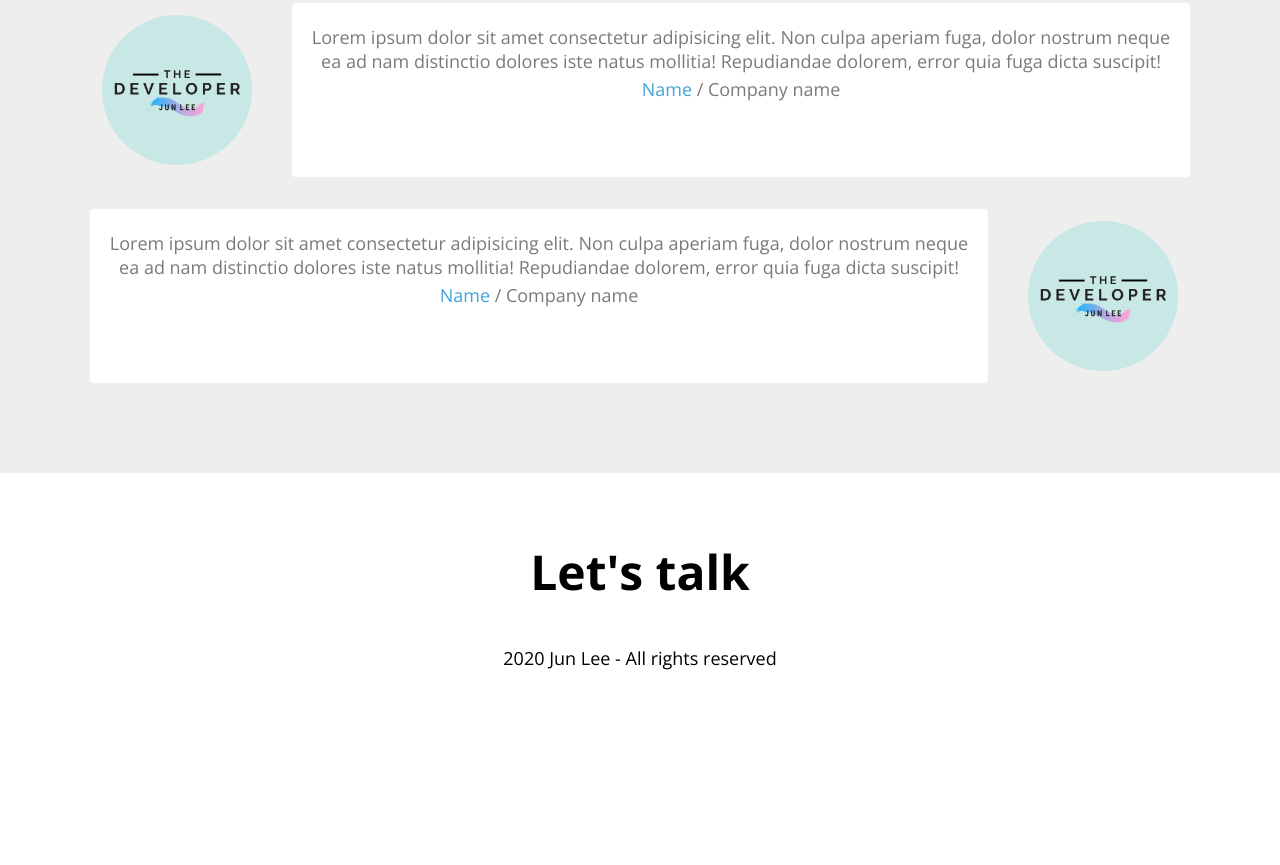
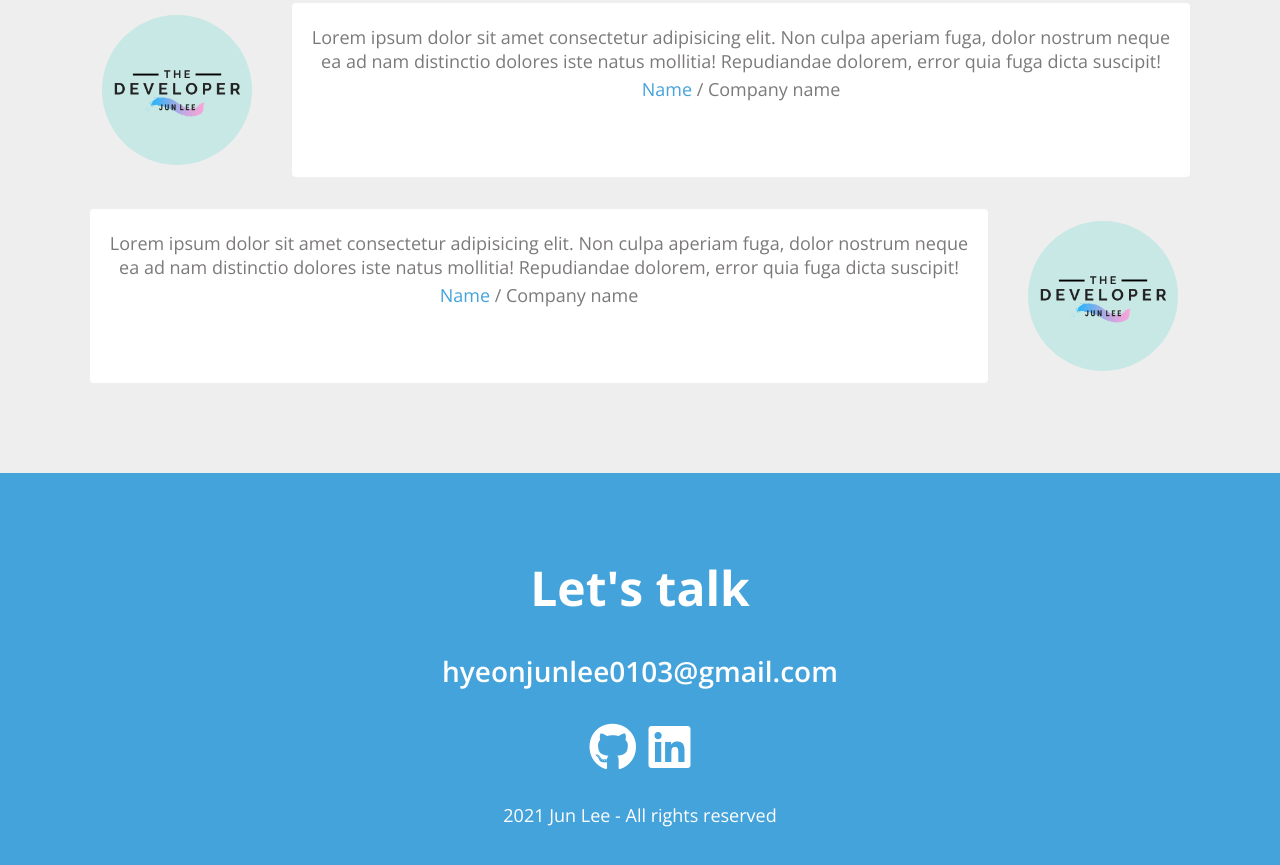
Before and after one commit to junjun0103/portfolio, a plain HTML site: page index.html in a window 1280 px wide. Shown: the part 3007-3872 px from the top of the page. Before the commit the page ends 3731 px from the top, so only its background shows below. Drawn offline with nearby package versions, Linux system fonts and the light colour scheme.

Commit message:
css contact

```diff
--- a/index.html
+++ b/index.html
@@ -238,12 +238,12 @@
     <!-- Contact -->
     <section id="contact" class="section">
       <h1 class="contact__title">Let's talk</h1>
-      <h2 class="contact__email"></h2>
+      <h2 class="contact__email">hyeonjunlee0103@gmail.com</h2>
       <div class="contact__links">
         <a href="#" target="blank"><i class="fab fa-github"></i></a>
         <a href="#" target="blank"><i class="fa fa-linkedin-square"></i></a>
       </div>
-      <p class="contact__rights">2020 Jun Lee - All rights reserved</p>
+      <p class="contact__rights">2021 Jun Lee - All rights reserved</p>
     </section>
   </body>
 </html>
--- a/style.css
+++ b/style.css
@@ -425,3 +425,30 @@ p {
 .testimonial__speach-bubble a {
   color: var(--color-theme-blue);
 }
+
+/* Contact */
+
+#contact {
+  background-color: var(--color-theme-blue);
+}
+
+.contact__title,
+.contact__email,
+.contact__rights {
+  color: var(--color-white);
+}
+
+.contact__title {
+  margin: 32px 0;
+}
+
+.contact__links {
+  font-size: var(--font-large);
+  margin: 24px 0;
+  transition: all var(--animation-duration) ease-in;
+}
+
+.contact__links i:hover {
+  transform: scale(1.1);
+  color: var(--color-pink);
+}
```
